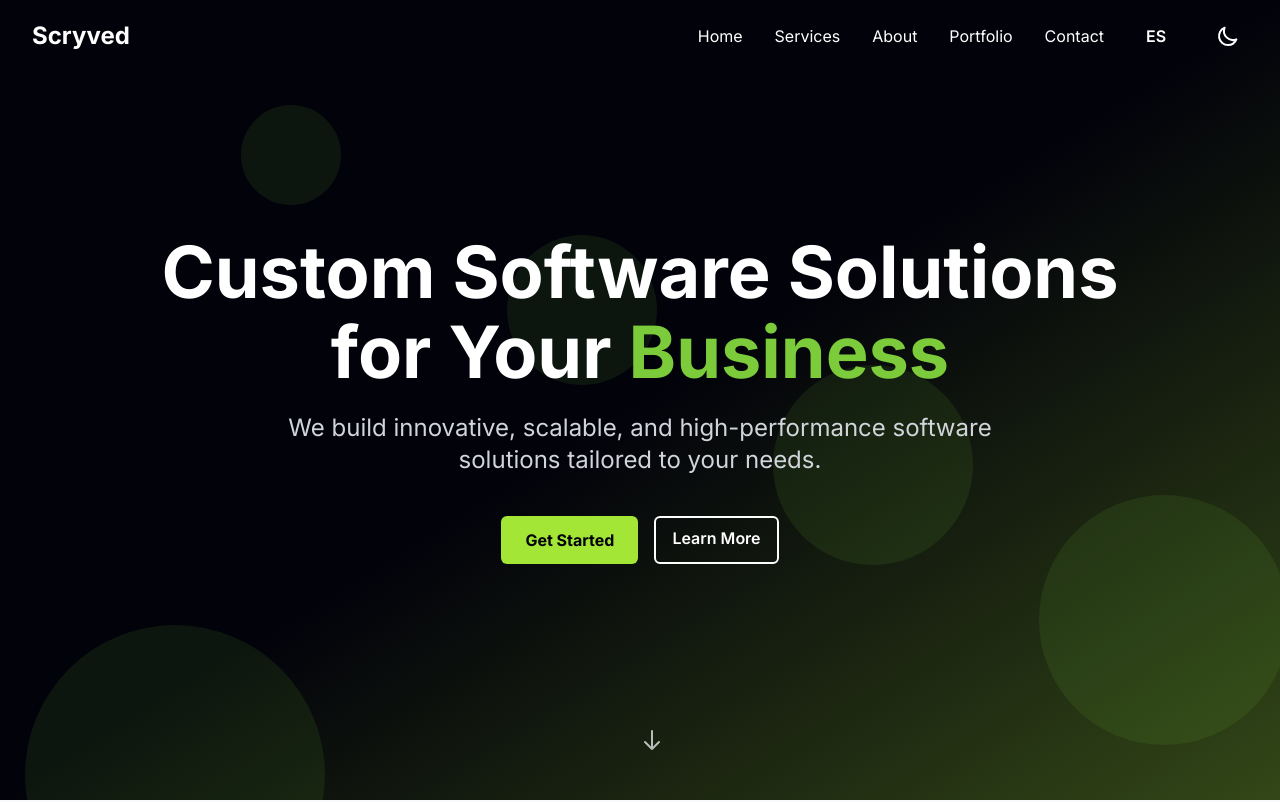
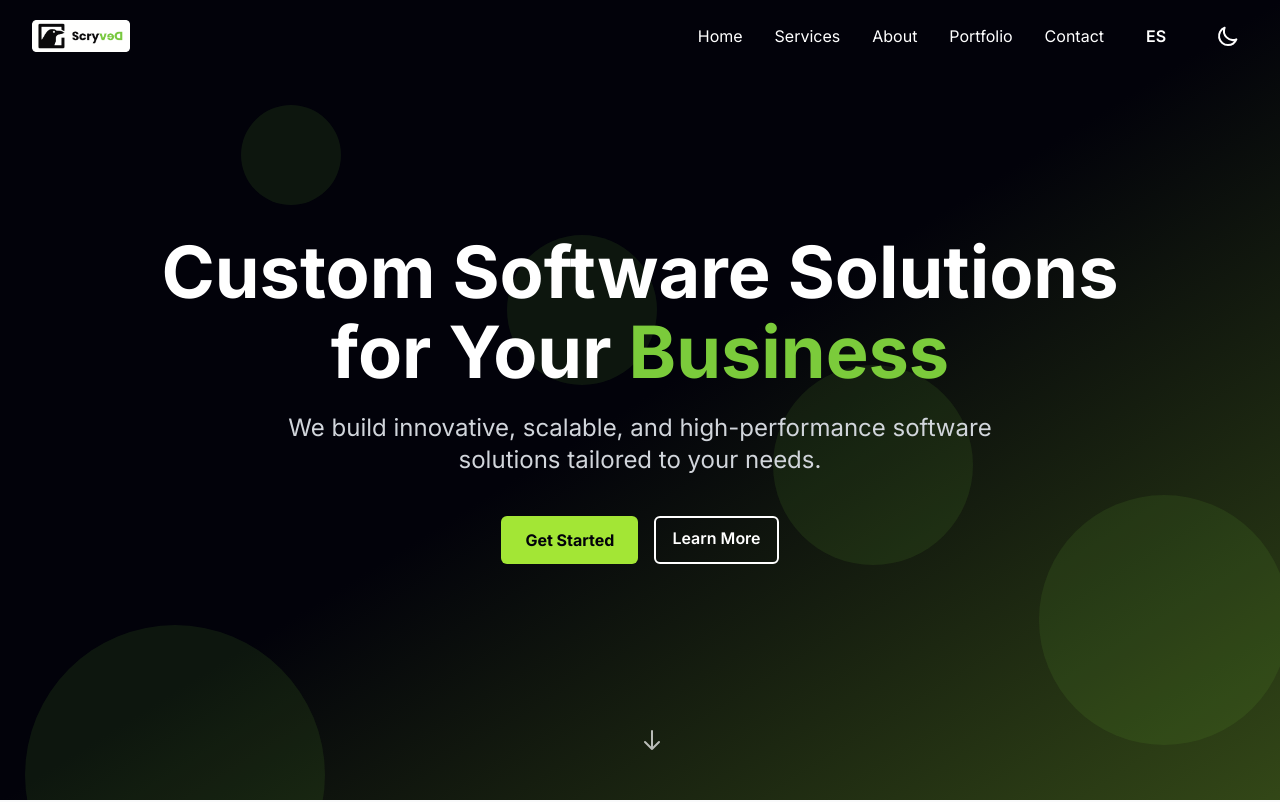
Before and after one commit to Julian-Azange/scryved-landing-page, a React (Vite) app: page / in a window 1280 px wide. Shown: the top 802 px of the page. Built offline with nearby package versions, Linux system fonts and the light colour scheme.

Commit message:
MOD: logos

```diff
--- a/index.html
+++ b/index.html
@@ -2,10 +2,10 @@
 <html lang="en">
   <head>
     <meta charset="UTF-8" />
-    <link rel="icon" type="image/svg+xml" href="/src/assets/images/logo.svg" />
+    <link rel="icon" type="image/svg+xml" href="/src/assets/images/favicon.png" />
     <meta name="viewport" content="width=device-width, initial-scale=1.0" />
     <meta name="description" content="Scryved - Custom Software Development Company" />
-    <title>Scryved | Custom Software Development</title>
+    <title>Scryved</title>
     <link rel="preconnect" href="https://fonts.googleapis.com">
     <link rel="preconnect" href="https://fonts.gstatic.com" crossorigin>
     <link href="https://fonts.googleapis.com/css2?family=Inter:wght@300;400;500;600;700;800&display=swap" rel="stylesheet">
--- a/src/components/layout/Navbar.jsx
+++ b/src/components/layout/Navbar.jsx
@@ -3,6 +3,8 @@ import { motion, AnimatePresence } from 'framer-motion';
 import ThemeToggle from '../ui/ThemeToggle';
 import LanguageToggle from '../ui/LanguageToggle';
 import { useLanguage } from '../../context/LanguageContext';
+
+import logoLight from '../../assets/images/scryved-logo-light.png';
 
 const Navbar = () => {
   const { t } = useLanguage();
@@ -44,7 +46,13 @@ const Navbar = () => {
           transition={{ duration: 0.5 }}
           className="flex items-center"
         >
-          <a href="#home" className="text-2xl font-bold text-white">Scryved</a>
+          <a href="#home">
+            <img
+              src={logoLight}
+              alt="Scryved Logo"
+              className="h-8 w-auto"
+            />
+          </a>
         </motion.div>
 
         {/* Desktop Menu */}
--- a/src/components/ui/ThemeToggle.jsx
+++ b/src/components/ui/ThemeToggle.jsx
@@ -1,5 +1,5 @@
-import { useState, useEffect } from 'react';
 import { motion } from 'framer-motion';
+import { useTheme } from '../../context/ThemeContext';
 
 // Icons for sun and moon
 const SunIcon = () => (
@@ -15,34 +15,7 @@ const MoonIcon = () => (
 );
 
 const ThemeToggle = () => {
-  // Inicializamos el estado del tema, revisando localStorage primero,
-  // y si no hay nada, usamos la preferencia del sistema.
-  const [theme, setTheme] = useState(() => {
-    if (typeof localStorage !== 'undefined' && localStorage.getItem('theme')) {
-      return localStorage.getItem('theme');
-    }
-    if (typeof window !== 'undefined' && window.matchMedia('(prefers-color-scheme: dark)').matches) {
-      return 'dark';
-    }
-    return 'light';
-  });
-
-  // Función para cambiar el tema
-  const toggleTheme = () => {
-    const newTheme = theme === 'light' ? 'dark' : 'light';
-    setTheme(newTheme);
-  };
-
-  // useEffect para aplicar la clase 'dark' al <html> y guardarlo en localStorage
-  useEffect(() => {
-    const root = document.documentElement;
-    if (theme === 'dark') {
-      root.classList.add('dark');
-    } else {
-      root.classList.remove('dark');
-    }
-    localStorage.setItem('theme', theme);
-  }, [theme]);
+  const { theme, toggleTheme } = useTheme();
 
   return (
     <motion.button
--- /dev/null
+++ b/src/context/ThemeContext.jsx
@@ -0,0 +1,42 @@
+import { createContext, useState, useEffect, useContext } from 'react';
+
+const ThemeContext = createContext();
+
+export const ThemeProvider = ({ children }) => {
+  const [theme, setTheme] = useState(() => {
+    // Revisa si hay un tema guardado en localStorage
+    if (typeof localStorage !== 'undefined' && localStorage.getItem('theme')) {
+      return localStorage.getItem('theme');
+    }
+    // Si no, usa la preferencia del sistema
+    if (typeof window !== 'undefined' && window.matchMedia('(prefers-color-scheme: dark)').matches) {
+      return 'dark';
+    }
+    // Por defecto, usa el tema claro
+    return 'light';
+  });
+
+  const toggleTheme = () => {
+    setTheme((prevTheme) => (prevTheme === 'light' ? 'dark' : 'light'));
+  };
+
+  // Este efecto aplica la clase 'dark' al <html> y guarda la preferencia
+  useEffect(() => {
+    const root = document.documentElement;
+    if (theme === 'dark') {
+      root.classList.add('dark');
+    } else {
+      root.classList.remove('dark');
+    }
+    localStorage.setItem('theme', theme);
+  }, [theme]);
+
+  return (
+    <ThemeContext.Provider value={{ theme, toggleTheme }}>
+      {children}
+    </ThemeContext.Provider>
+  );
+};
+
+// Hook personalizado para acceder fácilmente al contexto del tema
+export const useTheme = () => useContext(ThemeContext);
--- a/src/main.jsx
+++ b/src/main.jsx
@@ -2,6 +2,7 @@ import React from 'react'
 import { createRoot } from 'react-dom/client'
 import { BrowserRouter } from 'react-router-dom'
 import { LanguageProvider } from './context/LanguageContext'
+import { ThemeProvider } from './context/ThemeContext'
 
 // Importar los estilos aquí. Es crucial que ambos estén presentes.
 // index.css (con Tailwind) debe ir primero para que tus estilos personalizados
@@ -14,9 +15,11 @@ import App from './App.jsx'
 createRoot(document.getElementById('root')).render(
   <React.StrictMode>
     <BrowserRouter>
-      <LanguageProvider>
-        <App />
-      </LanguageProvider>
+      <ThemeProvider>
+        <LanguageProvider>
+          <App />
+        </LanguageProvider>
+      </ThemeProvider>
     </BrowserRouter>
   </React.StrictMode>
 )
```
Also changed, not shown: src/assets/images/favicon.png (added).
